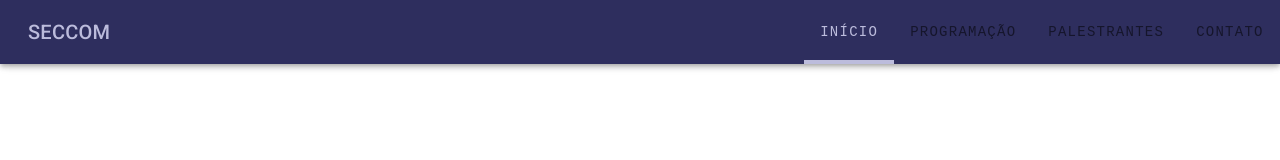
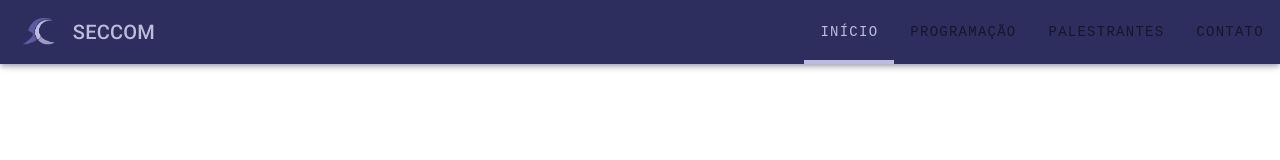
Before and after one commit to seccom-ufsc/2020, a Vue app in the folder website/: page / in a window 1280 px wide. Shown: the top 160 px of the page. Built offline with nearby package versions, Linux system fonts and the light colour scheme.

Commit message:
Add SECCOM logo to navigation bar

```diff
--- a/website/src/App.vue
+++ b/website/src/App.vue
@@ -1,6 +1,7 @@
 <template>
   <v-app>
     <v-app-bar app color="primary">
+      <img style="height: 80%" src="./assets/logo.png">
       <div class="text-h6 roboto-mono px-3 blue-text-must-click mobile-hide">SECCOM</div>
       <v-spacer></v-spacer>
       <v-tabs v-model="activeTab" right slider-color="#BCBCDC" slider-size="4" color="#BCBCDC">
```
Also changed, not shown: website/src/assets/logo.png.
